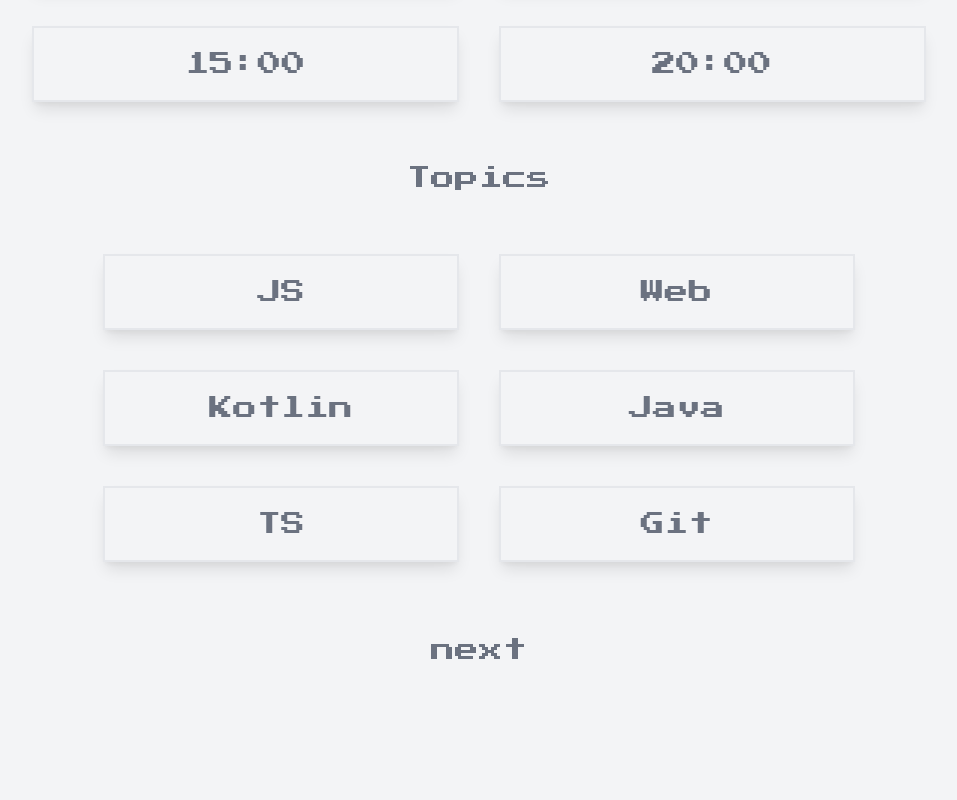
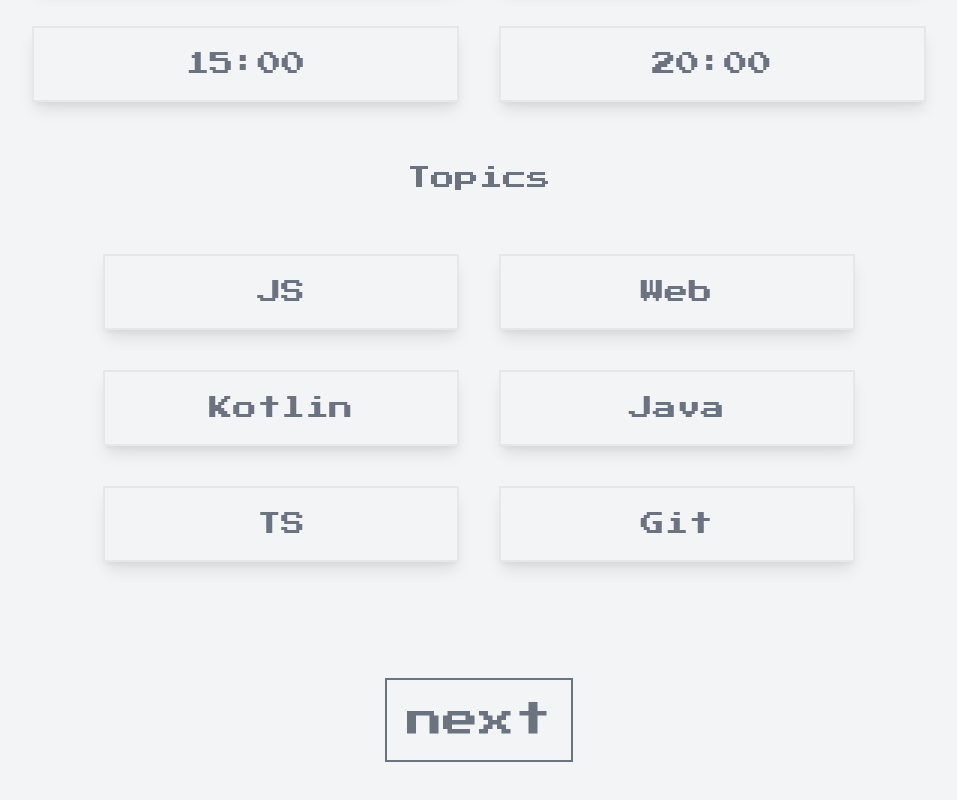
Before and after one commit to frnkst/retro-tech-quiz, a React (Create React App) app: page / in a window 1280 px wide. Shown: the part 450-1250 px from the top of the page, without its empty margins (161-1118 px from the left). Before the commit the page ends 1168 px from the top, so only its background shows below. Built offline with nearby package versions, Linux system fonts and the light colour scheme.

Commit message:
Style next button on start page

```diff
--- a/src/components/Start.tsx
+++ b/src/components/Start.tsx
@@ -43,7 +43,9 @@ export function Start() {
           className="text-center"
           onClick={() => startGame(history, selectedTopics, time)}
         >
-          <button className="p-3">next</button>
+          <button className="md:text-4xl text-base md:p-5 p-4 md:mt-14 m-4 text-gray-500 font-retro text-center cursor-pointer border-gray-500 border-2">
+            next
+          </button>
         </div>
       </div>
     </div>
```
